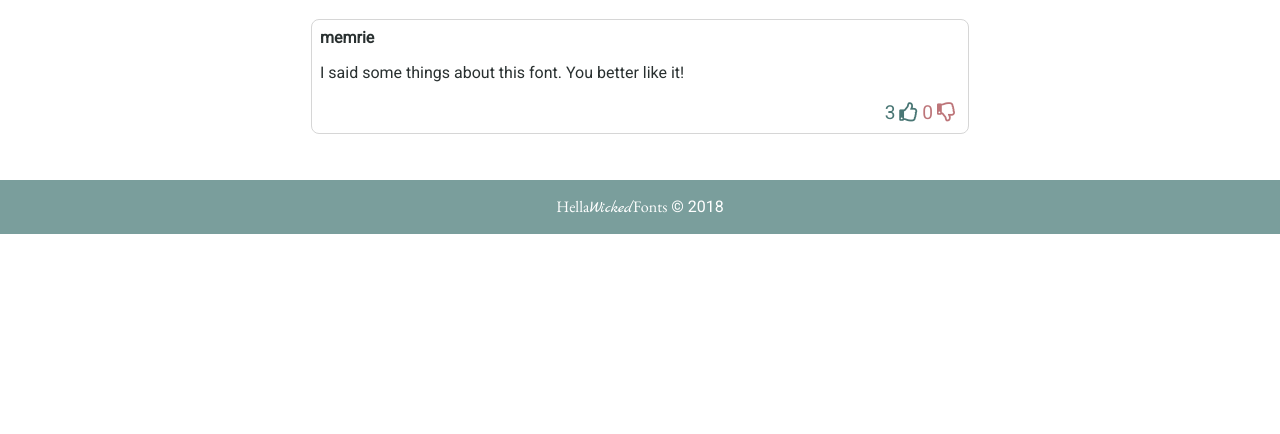
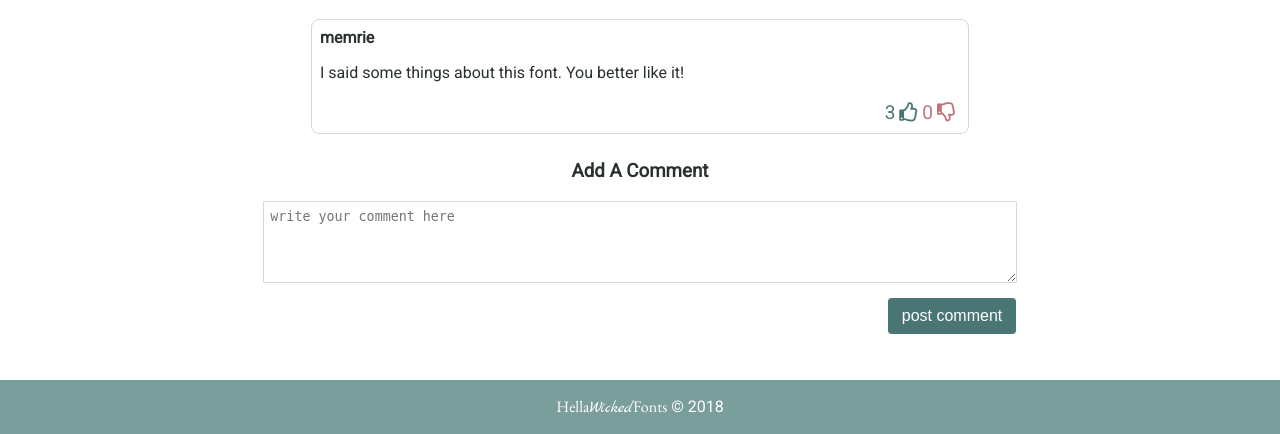
Before and after one commit to newomble/HellaWickedFonts, a PHP site: page /font.php in a window 1280 px wide. Shown: the part 1548-1982 px from the top of the page. Before the commit the page ends 1782 px from the top, so only its background shows below. Run offline with PHP 8.4, Linux system fonts and the light colour scheme; style sheets or scripts are compiled from the project's sources.

Commit message:
Comment Controls Added
Added the basic html/css for the comment Controls.

```diff
--- a/src/resources/css/main.css
+++ b/src/resources/css/main.css
@@ -17,12 +17,27 @@ a:hover{
 }
 
 
-input, .box {
+input, textarea, .box {
 	border:0.1em solid #C7D7D6;
 	border-radius: 0.1em;
 	padding:0.5em;
 	margin:0.5em;
 }
+
+button {
+	background-color:#497674;
+	color:#fff;
+	border-radius: 0.2em;
+	border: 0.1em solid #497674;
+	padding:0.5em;
+	margin:0.5em;
+	min-width: 8em;
+	font-size:1em;
+}
+button:hover{
+	cursor: pointer;
+}
+
 input{
 	min-width:15em;
 }
@@ -398,6 +413,21 @@ footer {
 .fa-thumbs-down, .down_vote{
 	color:#BD7579;
 }
+.comment_controls{
+	overflow: auto;
+}
+
+.comment_controls textarea{
+	display:block;
+	width: calc(100% - 2.2em);
+	border-color:#D6D6D6;
+	height:5em;
+}
+
+.comment_controls button{
+	float:right;
+}
+
 
 /** ----------------------- MEDIA QUEREIS CSS ---------------------- **/
 
--- a/src/resources/js/comment_manager.js
+++ b/src/resources/js/comment_manager.js
@@ -183,9 +183,11 @@ CommentManager.prototype.commentBox = function (user_comment) {
 	return comment_wrapper;
 }; //end function: CommentManager --> commentBox
 
+
 /**
 * Updates the icon to be solid since you have reacted to the comment
 * and removes a previous reaction as well as updating the counts
+* TODO: add an ajax call to update the up/down vote of a comment
 */
 CommentManager.prototype.upDownAction = function (ele) {
 	'use strict';
@@ -210,13 +212,13 @@ CommentManager.prototype.upDownAction = function (ele) {
 		this_count.innerHTML = parseInt(this_total_count, 10) + 1;
 
 		if (new RegExp('fas').test(this.className)) { //are they clicking the same one? (unreact)
-			this_count.innerHTML = parseInt(this_total_count, 10) - 1;
-			this.className = this.className.replace("fas", "far");
+			this_count.innerHTML = parseInt(this_total_count, 10) - 1; //remove 1 count
+			this.className = this.className.replace("fas", "far"); //make outline (not solid)
 		} else {
 			//this is something you've reacted to now
-			this.className = this.className.replace("far", "fas");
+			this.className = this.className.replace("far", "fas"); //make "this" solid
 			//you cant up and down vote, remove the other
-			opposite_vote.className = opposite_vote.className.replace("fas", "far");
+			opposite_vote.className = opposite_vote.className.replace("fas", "far"); //make "that" outline
 		}//end if: Are they unreacting or reacting?
 
 	}); //end addEventListener --> click on up/down votes
@@ -232,11 +234,29 @@ CommentManager.prototype.upDownAction = function (ele) {
 
 CommentManager.prototype.buildCommentControls = function () {
 	'use strict';
-	//var
+	this.submit_button = document.createElement('button');
+	this.comment_text = document.createElement('textarea');
+	this.comment_header = document.createElement("h3");
+
+	this.comment_header.innerHTML = "Add A Comment";
+	this.submit_button.innerHTML = "post comment";
+	this.comment_text.setAttribute("placeholder", "write your comment here");
+	this.COMMENTS_CONTROLS.appendChild(this.comment_header);
+	this.COMMENTS_CONTROLS.appendChild(this.comment_text);
+	this.COMMENTS_CONTROLS.appendChild(this.submit_button);
+
+
+	this.COMMENTS_CONTROLS.className = "comment_controls";
+	this.COMMENTS_CONTAINER.appendChild(this.COMMENTS_CONTROLS);
+}; //end function: CommentManager --> buildCommentControls
+
+
+CommentManager.prototype.addComment = function (comment) {
+	'use strict';
+
+	//make an ajax call to actually add the comment
 
 
 
 
-
-	this.COMMENTS_CONTAINER.appendChild(this.COMMENTS_CONTROLS);
-}; //end function: CommentManager --> buildCommentControls
+}; //end function: CommentManager --> addComment
```
